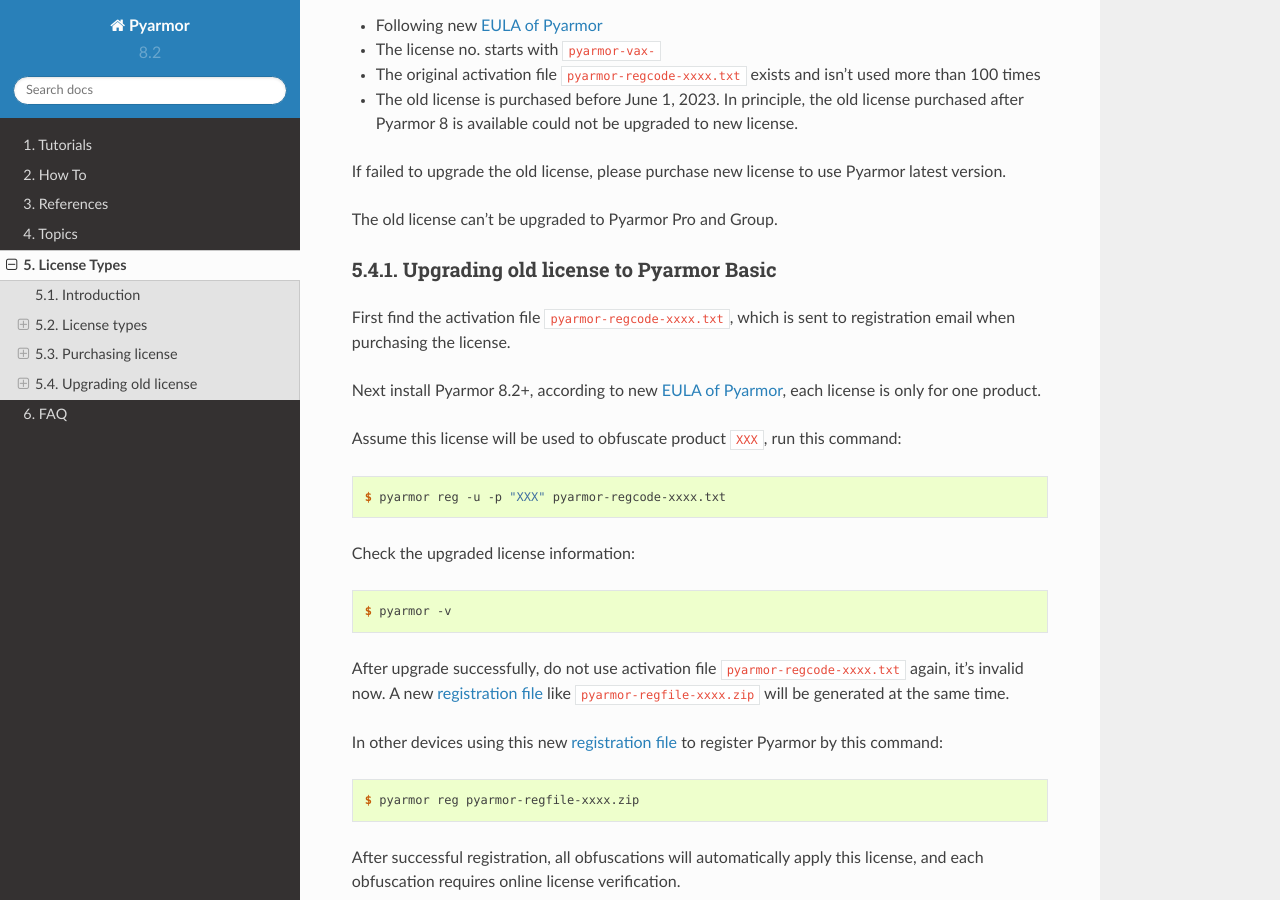
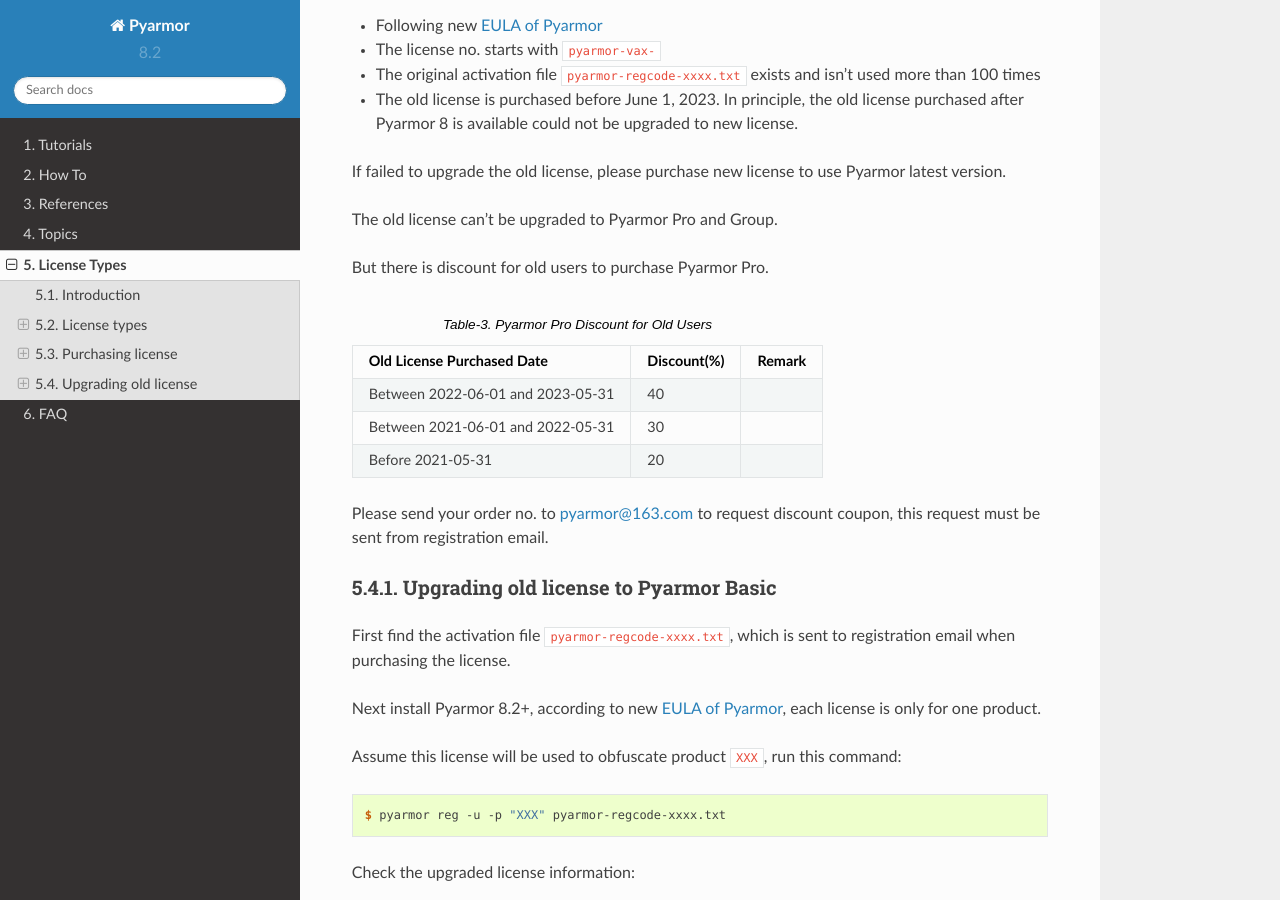
Before and after one commit to dashingsoft/pyarmor, a Sphinx documentation site: the page built from docs/licenses.rst, in a window 1280 px wide and 900 px high, scrolled down 4621 px. Built offline with Sphinx 7.4.7 and the Read the Docs theme 2.0.0, drawn with Linux system fonts in a browser that asks for light colours.

Commit message:
Doc how to get discount for old users to purchase Pyarmor Pro

```diff
--- a/docs/licenses.rst
+++ b/docs/licenses.rst
@@ -195,6 +195,26 @@
 
 The old license can't be upgraded to Pyarmor Pro and Group.
 
+But there is discount for old users to purchase Pyarmor Pro.
+
+.. list-table:: Table-3. Pyarmor Pro Discount for Old Users
+   :header-rows: 1
+
+   * - Old License Purchased Date
+     - Discount(%)
+     - Remark
+   * - Between 2022-06-01 and 2023-05-31
+     - 40
+     -
+   * - Between 2021-06-01 and 2022-05-31
+     - 30
+     -
+   * - Before 2021-05-31
+     - 20
+     -
+
+Please send your order no. to pyarmor@163.com to request discount coupon, this request must be sent from registration email.
+
 Upgrading old license to Pyarmor Basic
 --------------------------------------
 
```
